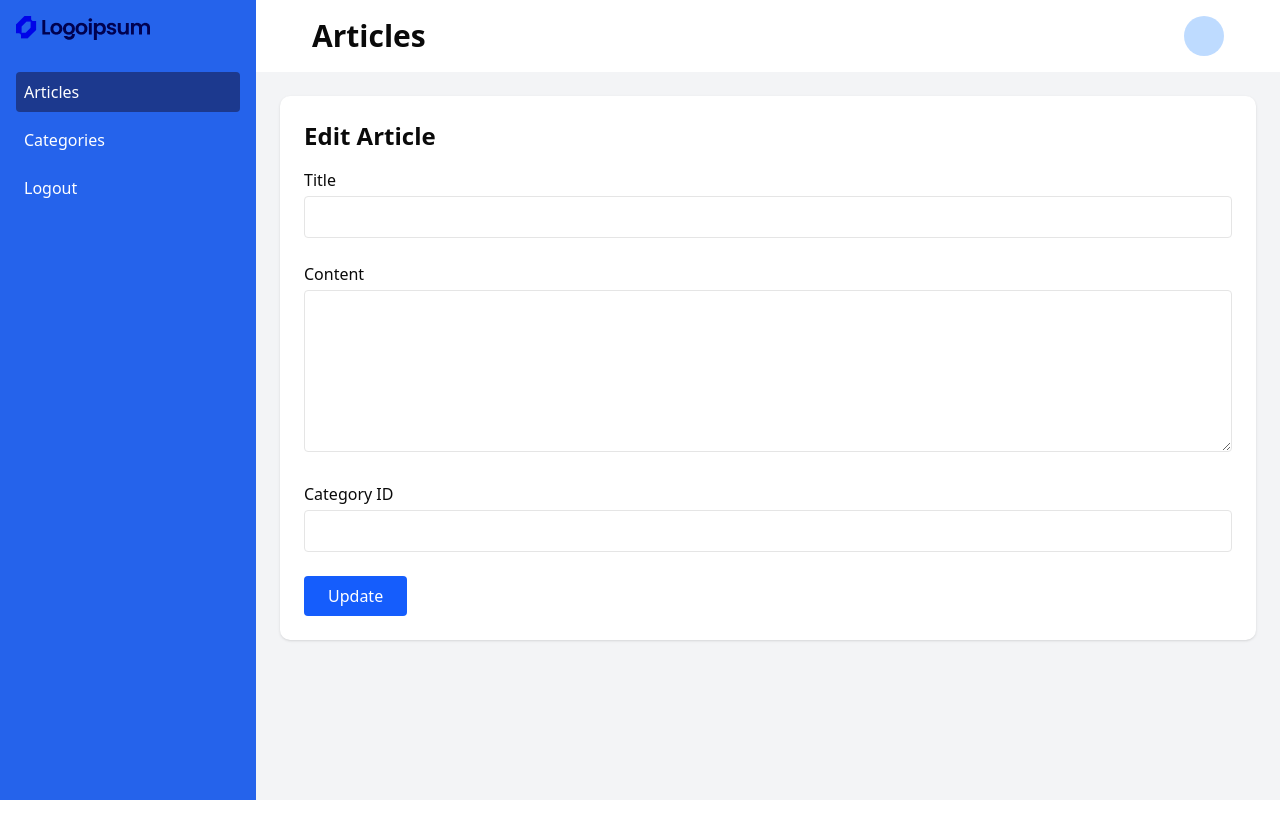
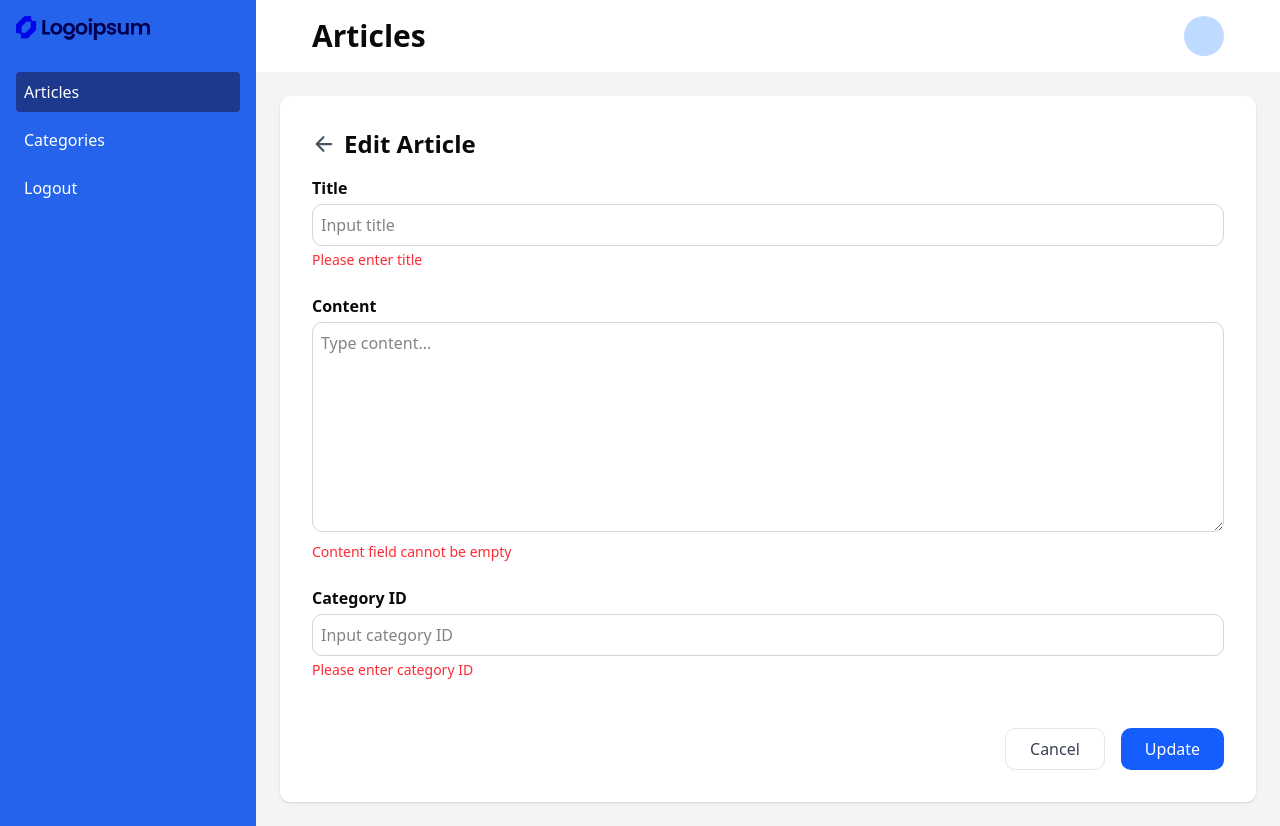
Before and after one commit to ahmdfauzzan/SellerPintar-FETest, a Next.js app: page /admin/articles/1 in a window 1280 px wide. Before the commit the page ends 800 px from the top, so only its background shows below. Built offline with nearby package versions, Linux system fonts and the light colour scheme; no server answers.

Commit message:
re design

```diff
--- a/src/app/admin/articles/[id]/page.tsx
+++ b/src/app/admin/articles/[id]/page.tsx
@@ -3,6 +3,7 @@
 import { fetchArticleById, updateArticle } from "@/lib/articlesApi";
 import { useParams, useRouter } from "next/navigation";
 import { useEffect, useState } from "react";
+import { IoArrowBack } from "react-icons/io5";
 
 export default function EditArticlePage() {
   const { id } = useParams();
@@ -10,6 +11,7 @@ export default function EditArticlePage() {
   const [title, setTitle] = useState("");
   const [content, setContent] = useState("");
   const [categoryId, setCategoryId] = useState("");
+  const [error, setError] = useState("");
 
   useEffect(() => {
     if (!id) return;
@@ -24,7 +26,12 @@ export default function EditArticlePage() {
 
   const handleSubmit = async (e: React.FormEvent) => {
     e.preventDefault();
-    if (!id) return;
+    if (!id || !title || !content || !categoryId) {
+      setError("Please fill all the fields.");
+      return;
+    }
+
+    setError("");
     await updateArticle(id as string, { title, content, categoryId });
     router.push("/admin/articles");
   };
@@ -32,49 +39,86 @@ export default function EditArticlePage() {
   return (
     <form
       onSubmit={handleSubmit}
-      className="bg-white p-6 rounded-lg shadow space-y-6"
+      className="bg-white p-8 rounded-lg shadow space-y-6 relative"
     >
-      <h2 className="text-2xl font-bold mb-4">Edit Article</h2>
+      {/* Header */}
+      <div className="flex items-center space-x-2 mb-4">
+        <button
+          type="button"
+          onClick={() => router.back()}
+          className="text-gray-600 hover:text-gray-800"
+        >
+          <IoArrowBack size={24} />
+        </button>
+        <h2 className="text-2xl font-bold">Edit Article</h2>
+      </div>
 
+      {/* Title */}
       <div>
-        <label className="block mb-1">Title</label>
+        <label className="block mb-1 font-semibold">Title</label>
         <input
           type="text"
           value={title}
           onChange={(e) => setTitle(e.target.value)}
-          className="w-full border p-2 rounded"
-          required
+          placeholder="Input title"
+          className="w-full border border-gray-300 p-2 rounded-lg focus:outline-none focus:ring-2 focus:ring-blue-500"
         />
+        {!title && (
+          <p className="text-red-500 text-sm mt-1">Please enter title</p>
+        )}
       </div>
 
+      {/* Content */}
       <div>
-        <label className="block mb-1">Content</label>
+        <label className="block mb-1 font-semibold">Content</label>
         <textarea
           value={content}
           onChange={(e) => setContent(e.target.value)}
-          className="w-full border p-2 rounded"
-          rows={6}
-          required
+          placeholder="Type content..."
+          className="w-full border border-gray-300 p-2 rounded-lg focus:outline-none focus:ring-2 focus:ring-blue-500"
+          rows={8}
         />
+        {!content && (
+          <p className="text-red-500 text-sm mt-1">
+            Content field cannot be empty
+          </p>
+        )}
       </div>
 
+      {/* Category ID */}
       <div>
-        <label className="block mb-1">Category ID</label>
+        <label className="block mb-1 font-semibold">Category ID</label>
         <input
           type="text"
           value={categoryId}
           onChange={(e) => setCategoryId(e.target.value)}
-          className="w-full border p-2 rounded"
-          required
+          placeholder="Input category ID"
+          className="w-full border border-gray-300 p-2 rounded-lg focus:outline-none focus:ring-2 focus:ring-blue-500"
         />
+        {!categoryId && (
+          <p className="text-red-500 text-sm mt-1">Please enter category ID</p>
+        )}
       </div>
 
-      <button
-        type="submit"
-        className="bg-blue-600 text-white px-6 py-2 rounded hover:bg-blue-500"
-      >
-        Update
-      </button>
+      {/* Error Message */}
+      {error && <p className="text-red-500 text-sm">{error}</p>}
+
+      {/* Bottom Buttons */}
+      <div className="flex justify-end space-x-4 pt-6">
+        <button
+          type="button"
+          onClick={() => router.push("/admin/articles")}
+          className="px-6 py-2 border rounded-lg text-gray-700 hover:bg-gray-100"
+        >
+          Cancel
+        </button>
+        <button
+          type="submit"
+          className="px-6 py-2 bg-blue-600 text-white rounded-lg hover:bg-blue-500"
+        >
+          Update
+        </button>
+      </div>
     </form>
   );
 }
--- a/src/app/admin/articles/create/page.tsx
+++ b/src/app/admin/articles/create/page.tsx
@@ -2,8 +2,9 @@
 
 import { useState, useEffect } from "react";
 import { createArticle } from "@/lib/articlesApi";
+import { fetchCategories } from "@/lib/categoriesApi";
 import { useRouter } from "next/navigation";
-import { fetchCategories } from "@/lib/categoriesApi";
+import { IoArrowBack } from "react-icons/io5";
 
 type Category = {
   id: string;
@@ -16,22 +17,24 @@ export default function CreateArticlePage() {
   const [content, setContent] = useState("");
   const [categoryId, setCategoryId] = useState("");
   const [categories, setCategories] = useState<Category[]>([]);
+  const [error, setError] = useState("");
 
   useEffect(() => {
     const loadCategories = async () => {
       const res = await fetchCategories(1, 10, "");
       setCategories(res.data);
     };
-
     loadCategories();
   }, []);
 
   const handleSubmit = async (e: React.FormEvent) => {
     e.preventDefault();
-    if (!categoryId) {
-      alert("Please select a category");
+    if (!title || !content || !categoryId) {
+      setError("All fields are required");
       return;
     }
+
+    setError(""); // Clear error sebelum submit
     await createArticle({ title, content, categoryId });
     router.push("/admin/articles");
   };
@@ -39,41 +42,44 @@ export default function CreateArticlePage() {
   return (
     <form
       onSubmit={handleSubmit}
-      className="bg-white p-6 rounded-lg shadow space-y-6"
+      className="bg-white p-8 rounded-lg shadow space-y-6 relative"
     >
-      <h2 className="text-2xl font-bold mb-4">Create Article</h2>
+      {/* Header */}
+      <div className="flex items-center space-x-2 mb-4">
+        <button
+          type="button"
+          onClick={() => router.back()}
+          className="text-gray-600 hover:text-gray-800"
+        >
+          <IoArrowBack size={24} />
+        </button>
+        <h2 className="text-2xl font-bold">Create Articles</h2>
+      </div>
 
+      {/* Title input */}
       <div>
-        <label className="block mb-1">Title</label>
+        <label className="block mb-1 font-semibold">Title</label>
         <input
           type="text"
+          placeholder="Input title"
           value={title}
           onChange={(e) => setTitle(e.target.value)}
-          className="w-full border p-2 rounded"
-          required
+          className="w-full border border-gray-300 p-2 rounded-lg focus:outline-none focus:ring-2 focus:ring-blue-500"
         />
+        {!title && (
+          <p className="text-red-500 text-sm mt-1">Please enter title</p>
+        )}
       </div>
 
+      {/* Category input */}
       <div>
-        <label className="block mb-1">Content</label>
-        <textarea
-          value={content}
-          onChange={(e) => setContent(e.target.value)}
-          className="w-full border p-2 rounded"
-          rows={6}
-          required
-        />
-      </div>
-
-      <div>
-        <label className="block mb-1">Category</label>
+        <label className="block mb-1 font-semibold">Category</label>
         <select
           value={categoryId}
           onChange={(e) => setCategoryId(e.target.value)}
-          className="w-full border p-2 rounded"
-          required
+          className="w-full border border-gray-300 p-2 rounded-lg focus:outline-none focus:ring-2 focus:ring-blue-500"
         >
-          <option value="">Select a category</option>
+          <option value="">Select category</option>
           {categories.length > 0 ? (
             categories.map((category) => (
               <option key={category.id} value={category.id}>
@@ -84,14 +90,48 @@ export default function CreateArticlePage() {
             <option disabled>Loading categories...</option>
           )}
         </select>
+        {!categoryId && (
+          <p className="text-red-500 text-sm mt-1">Please select category</p>
+        )}
       </div>
 
-      <button
-        type="submit"
-        className="bg-blue-600 text-white px-6 py-2 rounded hover:bg-blue-500"
-      >
-        Save
-      </button>
+      {/* Content input */}
+      <div>
+        <label className="block mb-1 font-semibold">Content</label>
+        <textarea
+          placeholder="Type a content..."
+          value={content}
+          onChange={(e) => setContent(e.target.value)}
+          className="w-full border border-gray-300 p-2 rounded-lg focus:outline-none focus:ring-2 focus:ring-blue-500"
+          rows={8}
+        />
+        {!content && (
+          <p className="text-red-500 text-sm mt-1">
+            Content field cannot be empty
+          </p>
+        )}
+      </div>
+
+      {/* Global error */}
+      {error && <p className="text-red-500 text-sm">{error}</p>}
+
+      {/* Buttons */}
+      <div className="flex justify-end space-x-4 pt-6">
+        <button
+          type="button"
+          onClick={() => router.push("/admin/articles")}
+          className="px-6 py-2 border rounded-lg text-gray-700 hover:bg-gray-100"
+        >
+          Cancel
+        </button>
+
+        <button
+          type="submit"
+          className="px-6 py-2 bg-blue-600 text-white rounded-lg hover:bg-blue-500"
+        >
+          Upload
+        </button>
+      </div>
     </form>
   );
 }
--- a/src/app/admin/articles/preview/[id]/page.tsx
+++ b/src/app/admin/articles/preview/[id]/page.tsx
@@ -1,10 +1,11 @@
 "use client";
 
 import { useEffect, useState } from "react";
-import { useParams } from "next/navigation";
+import { useParams, useRouter } from "next/navigation";
 import { fetchArticleById, fetchArticles } from "@/lib/articlesApi";
 import Image from "next/image";
 import Link from "next/link";
+import { IoArrowBack } from "react-icons/io5";
 
 interface Article {
   id: string;
@@ -23,6 +24,7 @@ interface Article {
 
 export default function ArticlePreviewPage() {
   const { id } = useParams();
+  const router = useRouter();
   const [article, setArticle] = useState<Article | null>(null);
   const [otherArticles, setOtherArticles] = useState<Article[]>([]);
   const [loading, setLoading] = useState<boolean>(true);
@@ -65,17 +67,22 @@ export default function ArticlePreviewPage() {
   };
 
   return (
-    <div className="min-h-screen bg-gray-900 p-8">
-      <div className="bg-white rounded-lg shadow p-6 max-w-5xl mx-auto">
+    <div className="min-h-screen p-8 bg-white">
+      <div className="max-w-5xl mx-auto">
         {/* Header */}
-        <div className="flex justify-between items-center mb-8">
-          <h1 className="text-2xl font-bold text-gray-800">Preview Articles</h1>
-          <Link
-            href="/admin/articles"
-            className="bg-blue-600 hover:bg-blue-500 text-white px-4 py-2 rounded-lg"
-          >
-            Ready to Check
-          </Link>
+        <div className="flex items-center justify-between mb-8">
+          <div className="flex items-center space-x-2">
+            <button
+              type="button"
+              onClick={() => router.back()}
+              className="text-gray-600 hover:text-gray-800"
+            >
+              <IoArrowBack size={24} />
+            </button>
+            <h1 className="text-2xl font-bold text-gray-800">
+              Preview Articles
+            </h1>
+          </div>
         </div>
 
         {/* Article Content */}
@@ -109,7 +116,7 @@ export default function ArticlePreviewPage() {
                 .filter((other) => other.id !== article.id)
                 .map((other) => (
                   <Link key={other.id} href={`/articles/${other.id}`}>
-                    <div className="border rounded-lg overflow-hidden shadow hover:shadow-lg transition cursor-pointer flex flex-col">
+                    <div className="flex flex-col h-full border rounded-lg overflow-hidden shadow hover:shadow-lg transition cursor-pointer">
                       <div className="relative w-full aspect-[4/3] bg-gray-100">
                         {other.imageUrl ? (
                           <Image
@@ -139,9 +146,11 @@ export default function ArticlePreviewPage() {
                           </span>
                         </div>
 
-                        <p className="mt-auto text-sm text-gray-700">
-                          By {other.user.username}
-                        </p>
+                        <div className="mt-auto pt-4">
+                          <p className="text-sm text-gray-700">
+                            By {other.user.username}
+                          </p>
+                        </div>
                       </div>
                     </div>
                   </Link>
```
